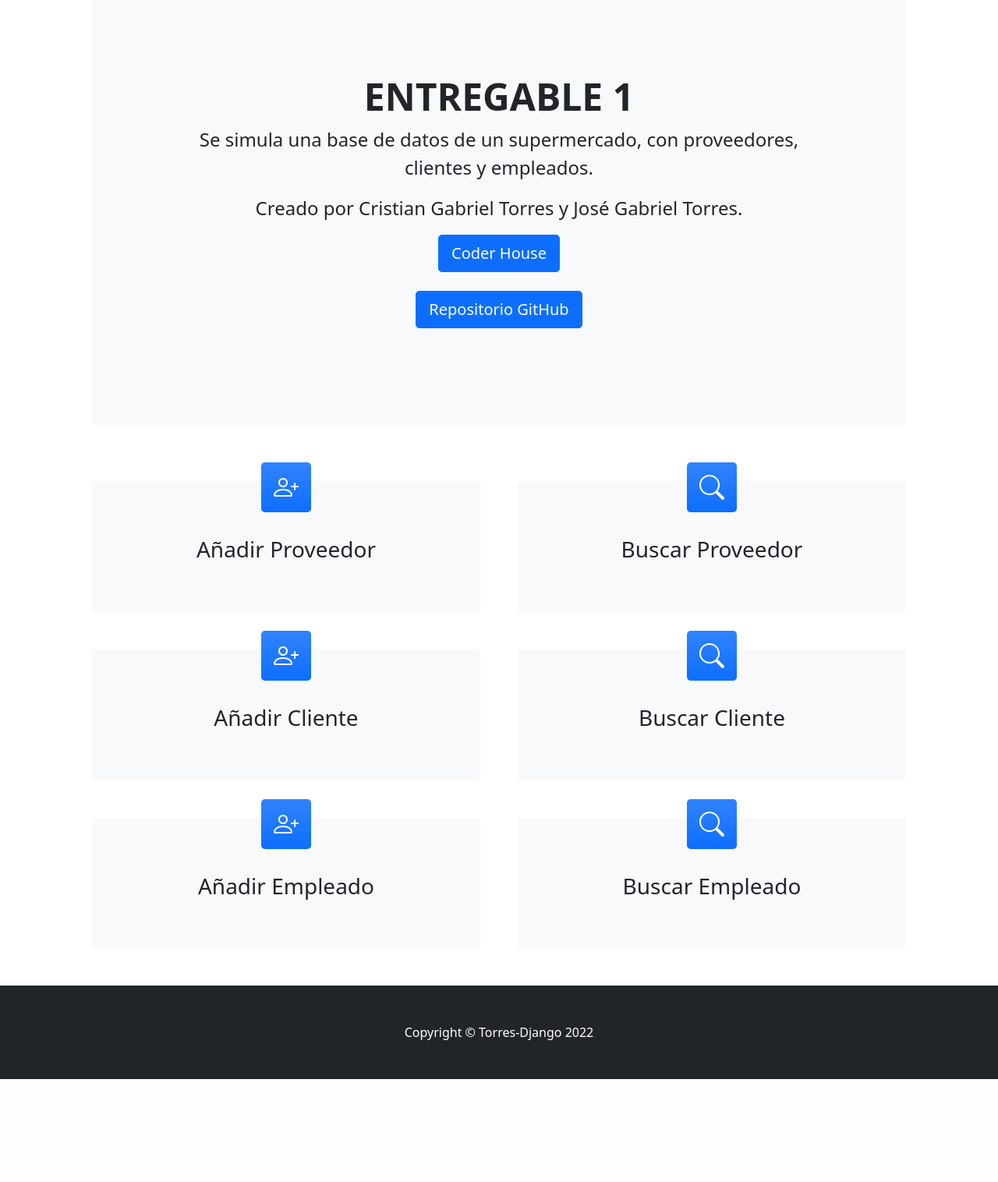
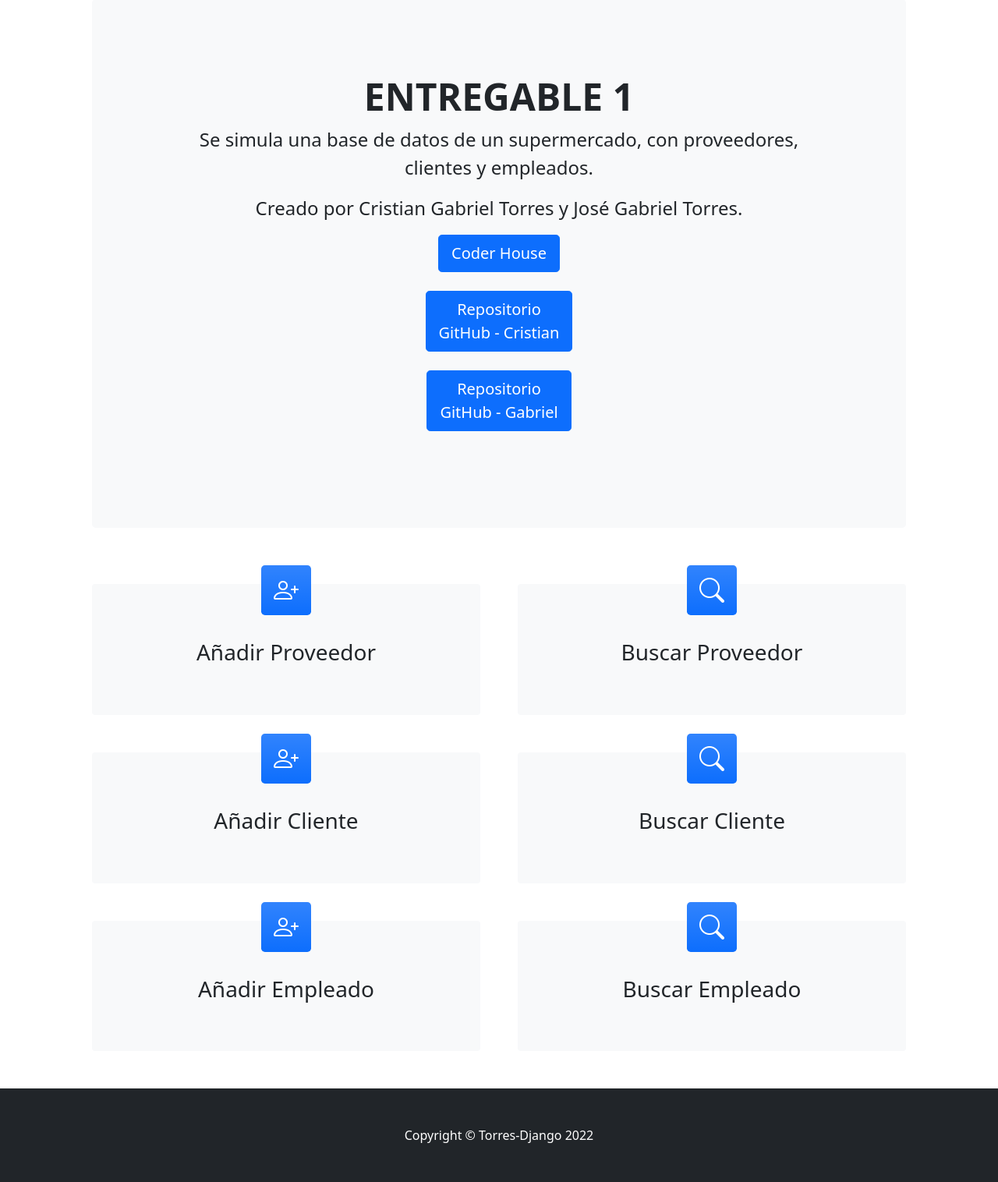
Before and after one commit to jgabrieltorres52/Entrega_1_torres_jose_gabriel, a Django app: page /app_super/ in a window 1280 px wide. Shown: the part 105-1621 px from the top of the page at 78% size. Before the commit the page ends 1489 px from the top, so only its background shows below. Run offline with Django 4.2, Linux system fonts and the light colour scheme; some libraries are stand-ins or nearby versions.

Commit message:
Anadido repositorio en Inicio

```diff
--- a/supermercado/app_super/templates/app_super/inicio.html
+++ b/supermercado/app_super/templates/app_super/inicio.html
@@ -12,7 +12,11 @@
 </div>
 <br>
 <div>
-    <a class="btn btn-primary btn-lg" href="https://github.com/cristian-torres-ds/Entrega_1_torres.git" target="_blank">Repositorio GitHub</a>
+    <a class="btn btn-primary btn-lg" href="https://github.com/cristian-torres-ds/Entrega_1_torres_cristian_gabriel.git" target="_blank">Repositorio <br>GitHub - Cristian</a>
+</div>
+<br>
+<div>
+    <a class="btn btn-primary btn-lg" href="https://github.com/jgabrieltorres52/Entrega_1_torres_jose_gabriel.git" target="_blank">Repositorio <br>GitHub - Gabriel</a>
 </div>
 
 {% endblock %}
```
